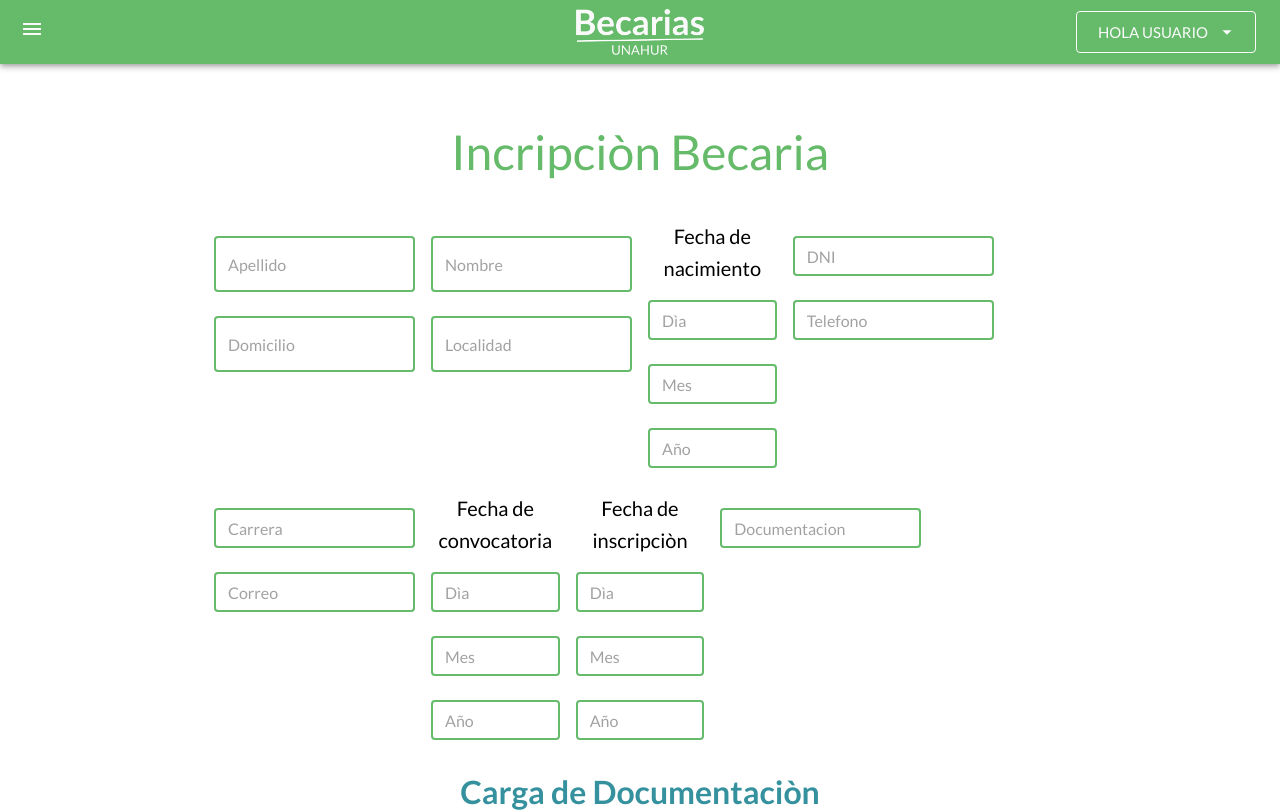
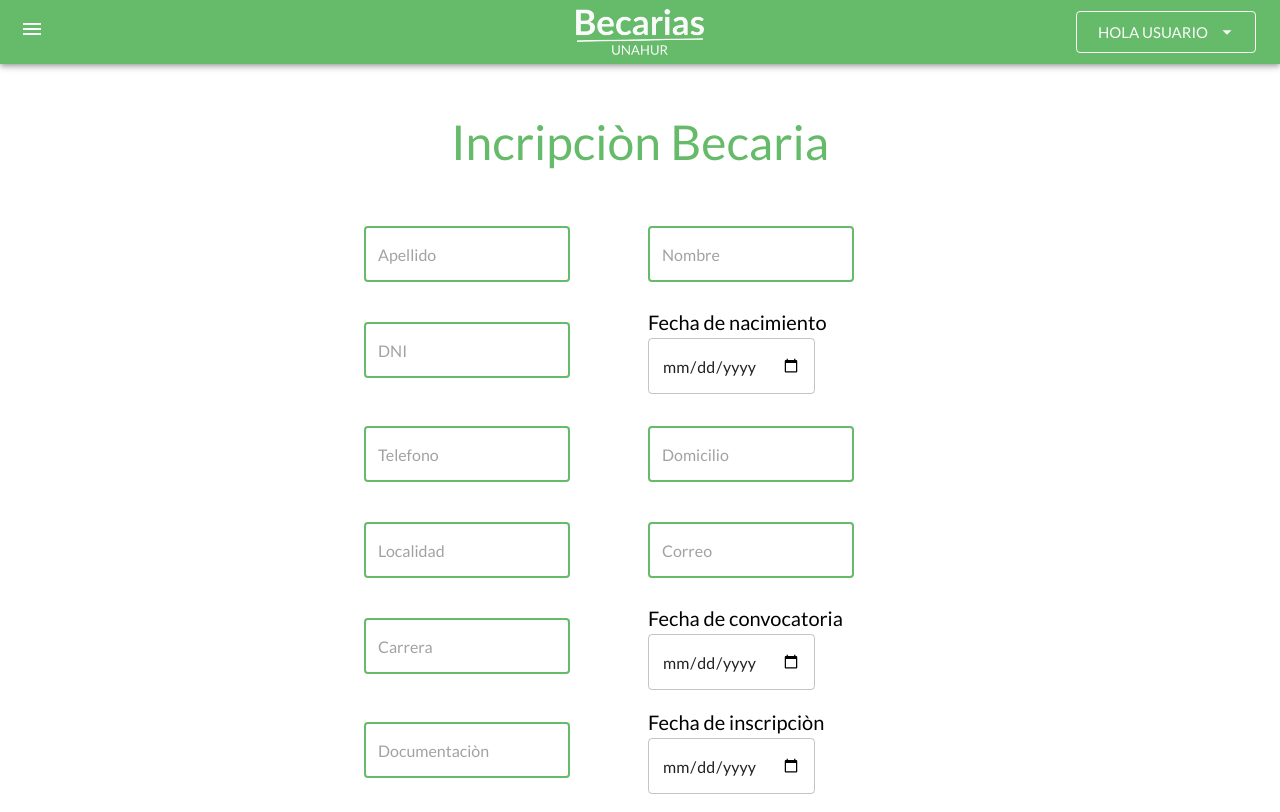
Before and after one commit to DesApp-foja-becarias/becarias-frontend, a React (Create React App) app: page / in a window 1280 px wide. Shown: the top 812 px of the page. Built offline with nearby package versions, Linux system fonts and the light colour scheme.

Commit message:
Diseño de inscripcion terminado

```diff
--- a/src/components/InscripcionBecaria/ButtonInscripcion.js
+++ b/src/components/InscripcionBecaria/ButtonInscripcion.js
@@ -1,13 +1,13 @@
 import {makeStyles} from '@mui/styles';
-import Grid  from '@mui/material/Grid';
 import Button from '@mui/material/Button';
 import  ButtonGroup  from '@mui/material/ButtonGroup';
+import { Box } from '@mui/system';
+import { Input } from '@mui/material';
 
 const useStyles = makeStyles((theme) => ({
     boton:{
-        justifyContent:"center",
-        fontSize: "200%",
-        textAlign: "center",
+        width: '130px',
+
     },
 
 }));
@@ -15,11 +15,9 @@ const useStyles = makeStyles((theme) => ({
 export default function IngresoDatosBecaria() {
     const classes = useStyles();
     return(
-        <Grid container mt={3} spacing={3} justifyContent="center">
-            <Grid item xs={8}
-            >
+        <Box  mt={3}  >
+
                 <ButtonGroup
-                    variant="contained"
                     aria-label="outlined button group"
                     size="large"
                 >
@@ -39,7 +37,7 @@ export default function IngresoDatosBecaria() {
                         DNI
                     </Button>
                 </ButtonGroup>
-            </Grid>
-        </Grid>
+
+        </Box>
     );
 }
--- a/src/components/InscripcionBecaria/InscripcionDatosBecaria.js
+++ b/src/components/InscripcionBecaria/InscripcionDatosBecaria.js
@@ -5,11 +5,17 @@ import Grid  from '@mui/material/Grid';
 import TextField from '@mui/material/TextField';
 import ButtonInscripcion from './ButtonInscripcion';
 import Button from '@mui/material/Button';
+import { Input } from '@mui/material';
+import { OutlinedInput } from '@mui/material';
+import Box from '@mui/material/Box';
 
 const useStyles = makeStyles((theme) => ({
     container:{
-        width:"400px",
-        padding:"60px",
+        display: 'flex',
+        flexDirection: 'column',
+        justifyContent: 'center',
+        alignItems: 'center',
+        marginTop:'50px',
     },
     textField:{
         alignItems:"center",
@@ -23,17 +29,17 @@ const useStyles = makeStyles((theme) => ({
     boton:{
         width: "350px",
         height: "60px",
-    }
+    },
 }));
 
 export default function IngresoDatosBecaria() {
     const classes = useStyles();
     return(
-        <Container className={classes.container} maxWidth="md">
+        <Container sx={{display:'flex'}} className={classes.container} maxWidth="sm">
             <Typography variant='h3' color= "primary"align="center">Incripciòn Becaria</Typography>
             <Grid container mt={3} spacing={2} >
-                <Grid item xs={6}
-                    spacing xs={3}
+                <Grid item
+                    spacing xs={6}
                 >
                     <TextField className={classes.textField}
                         placeholder="Apellido"
@@ -41,6 +47,50 @@ export default function IngresoDatosBecaria() {
                         size="normal"
                         margin="normal"
                         />
+                </Grid>
+                <Grid item
+                    spacing xs={6}
+                >
+                    <TextField className={classes.textField}
+                        placeholder="Nombre"
+                        focused variant="outlined"
+                        size="normal"
+                        margin="normal"
+                    />
+                </Grid>
+                <Grid item
+                    spacing xs={6}
+                >
+                    <TextField className={classes.textField}
+                        placeholder="DNI"
+                        focused variant="outlined"
+                        size="normal"
+                        margin="normal"
+                        />
+                </Grid>
+                <Grid item xs={6} >
+                    <Typography variant='h6'
+                        color= "black"
+                        align="left"
+                    >
+                        Fecha de nacimiento
+                    </Typography>
+
+                    <OutlinedInput type="date" variant='outlined'/>
+                </Grid>
+                <Grid item
+                    spacing xs={6}
+                >
+                     <TextField className={classes.textField}
+                        placeholder="Telefono"
+                        focused variant="outlined"
+                        size="normal"
+                        margin="normal"
+                    />
+                </Grid>
+                <Grid item
+                    spacing xs={6}
+                >
                     <TextField className={classes.textField}
                         placeholder="Domicilio"
                         focused variant="outlined"
@@ -48,13 +98,9 @@ export default function IngresoDatosBecaria() {
                         margin="normal"
                         />
                 </Grid>
-                <Grid item xs={6} spacing xs={3}>
-                    <TextField className={classes.textField}
-                        placeholder="Nombre"
-                        focused variant="outlined"
-                        size="normal"
-                        margin="normal"
-                        />
+                <Grid item
+                    spacing xs={6}
+                >
                     <TextField className={classes.textField}
                         placeholder="Localidad"
                         focused variant="outlined"
@@ -62,132 +108,68 @@ export default function IngresoDatosBecaria() {
                         margin="normal"
                     />
                 </Grid>
-                <Grid item xs={6} spacing xs={2}>
-                    <Typography variant='h6'
-                        color= "black"
-                        align="center"
+                <Grid item
+                    spacing xs={6}
                 >
-                        Fecha de nacimiento
-                    </Typography>
-
                     <TextField className={classes.textField}
-                        placeholder="Dìa"
+                        placeholder="Correo"
                         focused variant="outlined"
-                        size="small"
-                        margin="normal"
-                        />
-                    <TextField className={classes.textField}
-                        placeholder="Mes"
-                        focused variant="outlined"
-                        size="small"
-                        margin="normal"
-                    />
-                    <TextField className={classes.textField}
-                        placeholder="Año"
-                        focused variant="outlined"
-                        size="small"
+                        size="normal"
                         margin="normal"
                         />
                 </Grid>
-                <Grid item xs={6} spacing xs={3}>
+                <Grid item
+                    spacing xs={6}
+                >
                     <TextField className={classes.textField}
-                        placeholder="DNI"
+                        placeholder="Carrera"
                         focused variant="outlined"
-                        size="small"
-                        margin="normal"
-                        />
-                    <TextField className={classes.textField}
-                        placeholder="Telefono"
-                        focused variant="outlined"
-                        size="small"
+                        size="normal"
                         margin="normal"
                     />
                 </Grid>
-                <Grid item xs={6} spacing xs={3}>
+
+                <Grid item xs={6} >
+                    <Typography variant='h6'
+                        color= "black"
+                        align="left"
+                    >
+                        Fecha de convocatoria
+                    </Typography>
+
+                    <OutlinedInput type="date" variant='outlined'/>
+
+                </Grid>
+                <Grid item
+                    spacing xs={6}>
                     <TextField className={classes.textField}
-                        placeholder="Carrera"
+                        placeholder="Documentaciòn"
                         focused variant="outlined"
-                        size="small"
-                        margin="normal"
-                        />
-                    <TextField className={classes.textField}
-                        placeholder="Correo"
-                        focused variant="outlined"
-                        size="small"
+                        size="normal"
                         margin="normal"
                     />
                 </Grid>
-                <Grid item xs={6} spacing xs={2}>
+                <Grid item xs={6} >
                     <Typography variant='h6'
                         color= "black"
-                        align="center"
-                    >
-                        Fecha de convocatoria
-                    </Typography>
-                     <TextField className={classes.textField}
-                        placeholder="Dìa"
-                        focused variant="outlined"
-                        size="small"
-                        margin="normal"
-                    />
-                    <TextField className={classes.textField}
-                        placeholder="Mes"
-                        focused variant="outlined"
-                        size="small"
-                        margin="normal"
-                    />
-                    <TextField className={classes.textField}
-                        placeholder="Año"
-                        focused variant="outlined"
-                        size="small"
-                        margin="normal"
-                    />
-                </Grid>
-                <Grid item xs={6} spacing xs={2}>
-                    <Typography variant='h6'
-                        color= "black"
-                        align="center"
+                        align="left"
                     >
                         Fecha de inscripciòn
                     </Typography>
-                    <TextField className={classes.textField}
-                        placeholder="Dìa"
-                        focused variant="outlined"
-                        size="small"
-                        margin="normal"
-                    />
-                    <TextField className={classes.textField}
-                        placeholder="Mes"
-                        focused variant="outlined"
-                        size="small"
-                        margin="normal"
-                    />
-                    <TextField className={classes.textField}
-                        placeholder="Año"
-                        focused variant="outlined"
-                        size="small"
-                        margin="normal"
-                    />
+
+                    <OutlinedInput type="date" variant='outlined'/>
                 </Grid>
-                <Grid item xs={6} spacing xs={3}>
-                    <TextField className={classes.textField}
-                        placeholder="Documentacion"
-                        focused variant="outlined"
-                        size="small"
-                        margin="normal"
-                        />
-                </Grid>
+
             </Grid>
             <Typography variant='h4'align="center" mt={2} m={3}>Carga de Documentaciòn</Typography>
             <ButtonInscripcion/>
-            <Button className={classes.boton}
+            <Box mt={3}>
+                <Button  className={classes.boton}
                     variant="contained"
-                fontSize= "200%"
-                textAlign= "center"
                 >
                     Cargar Becaria
                 </Button>
-
+            </Box>
         </Container>
     );
 }
```
Lines whose indentation alone changed are shown as unchanged.
